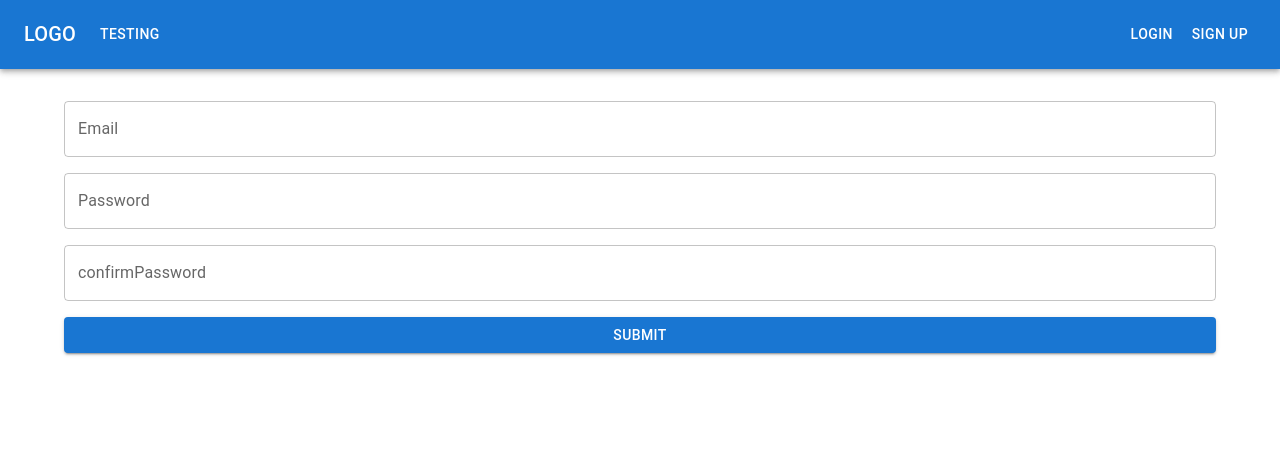
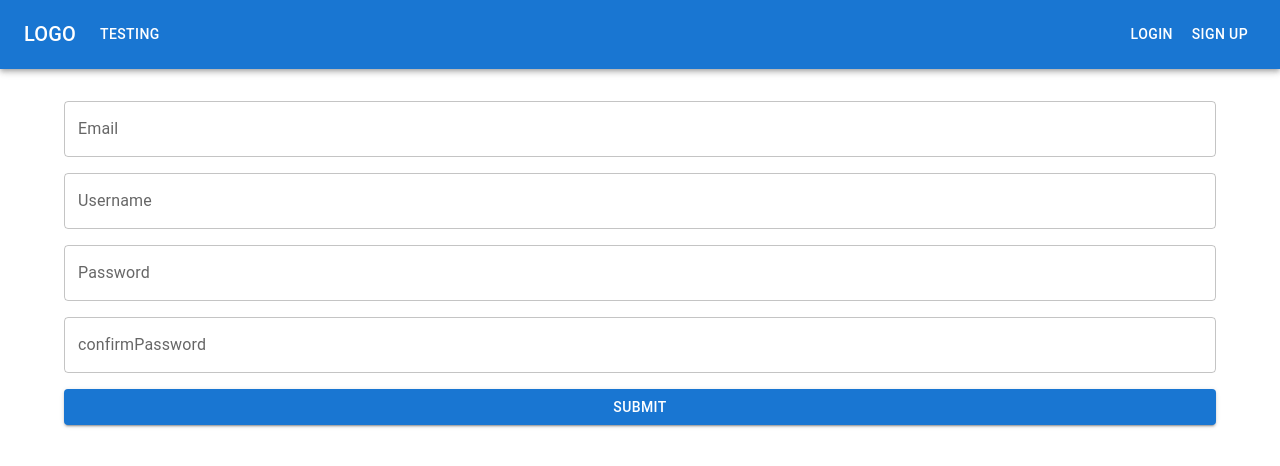
Before and after one commit to Ez-FlawLess/tactical-gaming, a Next.js app: page /auth/register in a window 1280 px wide. Shown: the top 466 px of the page. Built offline with nearby package versions, Linux system fonts and the light colour scheme; no server answers.

Commit message:
create user firestore in sign up

```diff
--- a/components/auth/AuthController.tsx
+++ b/components/auth/AuthController.tsx
@@ -3,7 +3,7 @@ import { auth, app } from "../../firebase";
 
 import { onAuthStateChanged } from "firebase/auth";
 import { useAppDispatch } from "../../store/hook";
-import { setUser } from "../../store/slices/authSlice";
+import { setUser } from "../../features/auth/authSlice";
 
 const AuthController: FC = () => {
 
--- a/components/layout/header/Header.tsx
+++ b/components/layout/header/Header.tsx
@@ -13,7 +13,7 @@ import {
 import Link from "next/link";
 import { useAppDispatch, useAppSelector } from "../../../store/hook";
 import { AccountCircle } from "@mui/icons-material";
-import authThunks from "../../../store/thunks/autrhThunks";
+import authThunks from "../../../features/auth/autrhThunks";
 
 const Header: FC = () => {
 
--- a/store/slices/authSlice.ts
+++ b/features/auth/authSlice.ts
@@ -1,12 +1,8 @@
 import { createSlice, PayloadAction} from '@reduxjs/toolkit'
 import { User } from 'firebase/auth'
 import { auth } from '../../firebase'
-import authThunks from '../thunks/autrhThunks'
-
-interface AuthState {
-    user: null | User,
-    loginError?: string,
-}
+import { AuthState } from './authTypes'
+import authThunks from './autrhThunks'
 
 const initialState: AuthState = {
     user: auth.currentUser,
--- /dev/null
+++ b/features/auth/authTypes.ts
@@ -0,0 +1,17 @@
+import { User } from "firebase/auth";
+
+export interface AuthState {
+    user: null | User,
+    loginError?: string,
+}
+
+export interface IRoles {
+    user?: boolean,
+    admin?: boolean,
+}
+
+export interface ICreateUserThunk {
+    email: string,
+    password: string,
+    username: string,
+}
--- a/store/thunks/autrhThunks.ts
+++ b/features/auth/autrhThunks.ts
@@ -1,17 +1,27 @@
 import { createAsyncThunk } from '@reduxjs/toolkit'
 import { createUserWithEmailAndPassword, UserCredential, signInWithEmailAndPassword, signOut } from 'firebase/auth'
+import { addDoc, doc, setDoc } from 'firebase/firestore'
 
-import { auth } from '../../firebase'
+import { auth, db } from '../../firebase'
+import { usersCollection } from '../../firebase/collections'
+import { ICreateUserThunk } from './authTypes'
 
 const authThunks = {
     createUser: createAsyncThunk(
         'auth/createUser',
         async (
-            {email, password}: {email: string, password: string}
+            user: ICreateUserThunk,
         ) => {
             try {
-                const userCredential: UserCredential = await createUserWithEmailAndPassword(auth, email, password)
+                const userCredential: UserCredential = await createUserWithEmailAndPassword(auth, user.email, user.password)
 
+                await setDoc(doc(db, 'users', userCredential.user.uid), {
+                    email: user.email,
+                    username: user.password,
+                    roles: {
+                        user: true,
+                    }
+                })
                 return userCredential as UserCredential
             } catch (error: any) {
                 console.log('auth create user', error)
--- /dev/null
+++ b/firebase/collections.ts
@@ -0,0 +1,4 @@
+import { collection } from 'firebase/firestore'
+import { db } from '.'
+
+export const usersCollection = collection(db, 'users')
--- a/firebase/index.ts
+++ b/firebase/index.ts
@@ -1,5 +1,6 @@
 import { initializeApp } from "firebase/app";
 import { getAuth } from 'firebase/auth'
+import { getFirestore } from "firebase/firestore";
 
 const firebaseConfig = {
   apiKey: "AIzaSyAkClnTNJCsKk2wo_59PRMkrISCKYfXpZ0",
@@ -15,7 +16,10 @@ const app = initializeApp(firebaseConfig);
 
 const auth = getAuth(app)
 
+const db = getFirestore(app)
+
 export {
     app,
     auth,
+    db,
 }
--- a/pages/auth/login.tsx
+++ b/pages/auth/login.tsx
@@ -6,9 +6,9 @@ import * as yup from 'yup'
 import { GetStaticProps, NextPage } from "next";
 import { useFormik } from 'formik'
 import { useAppDispatch, useAppSelector } from "../../store/hook";
-import authThunks from "../../store/thunks/autrhThunks";
+import authThunks from "../../features/auth/autrhThunks";
 import { Close } from "@mui/icons-material";
-import { deleteLoginError } from "../../store/slices/authSlice";
+import { deleteLoginError } from "../../features/auth/authSlice";
 
 const validationSchema = yup.object({
     email: yup
--- a/pages/auth/register.tsx
+++ b/pages/auth/register.tsx
@@ -3,7 +3,7 @@ import { useFormik } from 'formik'
 import * as yup from 'yup'
 import { Box, Button, Grid, TextField } from "@mui/material";
 import { useAppDispatch } from "../../store/hook";
-import authThunks from "../../store/thunks/autrhThunks";
+import authThunks from "../../features/auth/autrhThunks";
 
 const validationSchema = yup.object({
     email: yup
@@ -22,6 +22,9 @@ const validationSchema = yup.object({
             'Passwords must match',
             (value, t) => t.parent.password === value,
         ),
+    username: yup
+        .string()
+        .required('Username is required'),
 })
 
 const Register: NextPage = () => {
@@ -32,19 +35,18 @@ const Register: NextPage = () => {
         email: string,
         password: string,
         confirmPassword: string,
+        username: string,
     }>({
         initialValues: {
             email: '',
             password: '',
             confirmPassword: '',
+            username: '',
         },
         validationSchema,
         onSubmit: values => {
             console.log('on submit values', values)
-            dispatch(authThunks.createUser({
-                email: values.email,
-                password: values.password,
-            }))
+            dispatch(authThunks.createUser(values))
         },
         validateOnChange: true,
     })
@@ -64,6 +66,19 @@ const Register: NextPage = () => {
                             onBlur={formik.handleBlur}
                             error={formik.touched.email && Boolean(formik.errors.email)}
                             helperText={formik.touched.email && formik.errors.email}
+                        />
+                    </Grid>
+                    <Grid item>
+                        <TextField
+                            fullWidth
+                            id="username"
+                            name="username"
+                            label="Username"
+                            value={formik.values.username}
+                            onChange={formik.handleChange}
+                            onBlur={formik.handleBlur}
+                            error={formik.touched.username && Boolean(formik.errors.username)}
+                            helperText={formik.touched.username && formik.errors.username}
                         />
                     </Grid>
                     <Grid item>
--- a/store/index.ts
+++ b/store/index.ts
@@ -1,6 +1,6 @@
 import { configureStore } from '@reduxjs/toolkit'
 
-import authReducer from './slices/authSlice'
+import authReducer from '../features/auth/authSlice'
 
 export const store = configureStore({
   reducer: {
```
